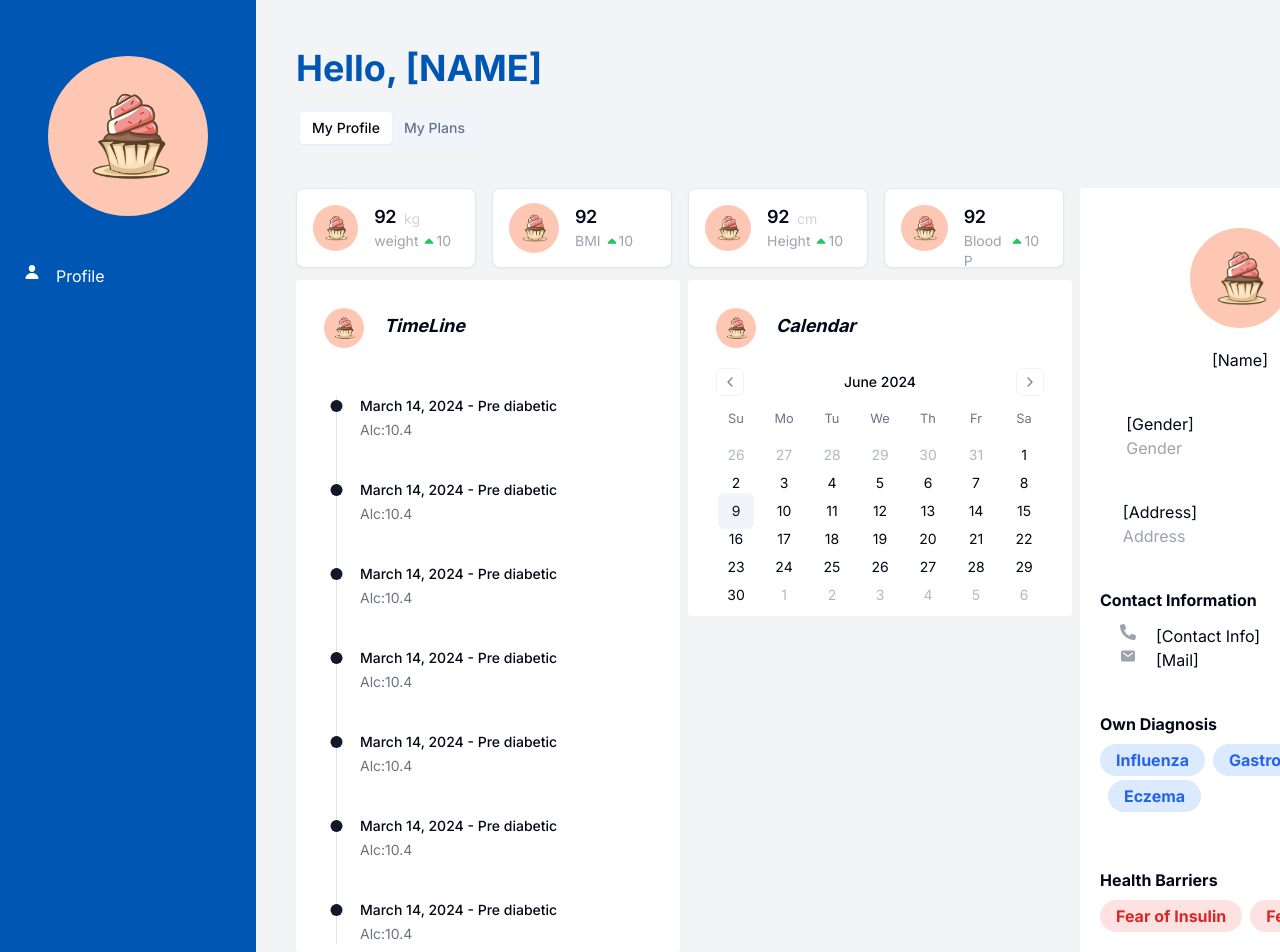
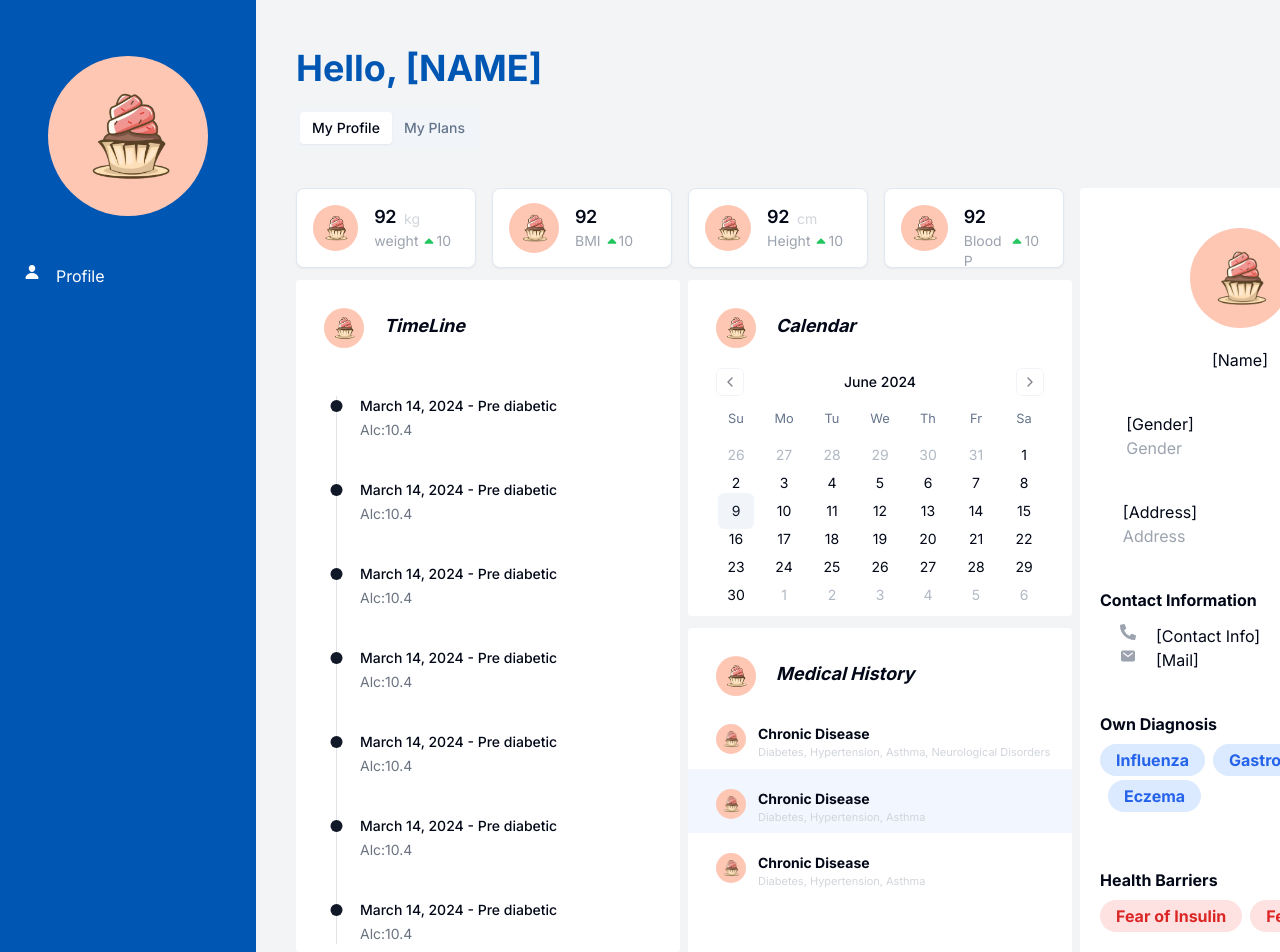
Before and after one commit to Muaibed/healthcare_provider_dashboard, a Next.js app in the folder healthcare_provider/: page /dashboard in a window 1280 px wide. Shown: the top 952 px of the page. Built offline with nearby package versions, Linux system fonts and the light colour scheme.

Commit message:
adding the medical history card

```diff
--- a/healthcare_provider/src/app/dashboard/page.tsx
+++ b/healthcare_provider/src/app/dashboard/page.tsx
@@ -43,7 +43,7 @@ export default function Dashboard() {
                         <TimeLine />
                     </div>
                 </div>
-            <div className="flex">
+            <div>
                 <div className="flex pt-3">
                     <div className="w-96 h-[21rem] bg-white rounded mr-2">
                     <div className="flex p-2">
@@ -55,6 +55,7 @@ export default function Dashboard() {
                         <Calendar className="flex justify-center w-full"></Calendar>
                     </div>
                 </div>
+        <MedicalHistory />
             </div>
         </div>
     </div>
@@ -262,3 +263,46 @@ function TimeLine() {
       </div>
     )
 }
+
+function MedicalHistory() {
+    return (
+        <div className="flex pt-3">
+            <div className="w-96 h-[20.5rem] bg-white rounded mr-2">
+                <div className="flex p-2">
+                    <div className="pl-5 pt-5">
+                        <RoundedImage imagePath="/logo1.png" width={40} height={40}/>
+                    </div>
+                    <div className="pl-5 pt-6 text-lg font-bold italic">Medical History
+                    </div>
+                </div>
+                <div className="flex p-2">
+                    <div className="pl-5 pt-3">
+                        <RoundedImage imagePath="/logo1.png" width={30} height={30}/>
+                    </div>
+                    <div className="pt-3 pl-3">
+                        <div className="font-bold text-sm">Chronic Disease</div>
+                        <div className="text-gray-300 text-[11px]">Diabetes, Hypertension, Asthma, Neurological Disorders</div>
+                    </div>
+                </div>
+                <div className="flex p-2 bg-blue-600/[.06]">
+                    <div className="pl-5 pt-3">
+                        <RoundedImage imagePath="/logo1.png" width={30} height={30}/>
+                    </div>
+                    <div className="pt-3 pl-3">
+                        <div className="font-bold text-sm">Chronic Disease</div>
+                        <div className="text-gray-300 text-[11px]">Diabetes, Hypertension, Asthma</div>
+                    </div>
+                </div>
+                <div className="flex p-2">
+                    <div className="pl-5 pt-3">
+                        <RoundedImage imagePath="/logo1.png" width={30} height={30}/>
+                    </div>
+                    <div className="pt-3 pl-3">
+                        <div className="font-bold text-sm">Chronic Disease</div>
+                        <div className="text-gray-300 text-[11px]">Diabetes, Hypertension, Asthma</div>
+                    </div>
+                </div>
+            </div>
+        </div>
+    )
+}
```
